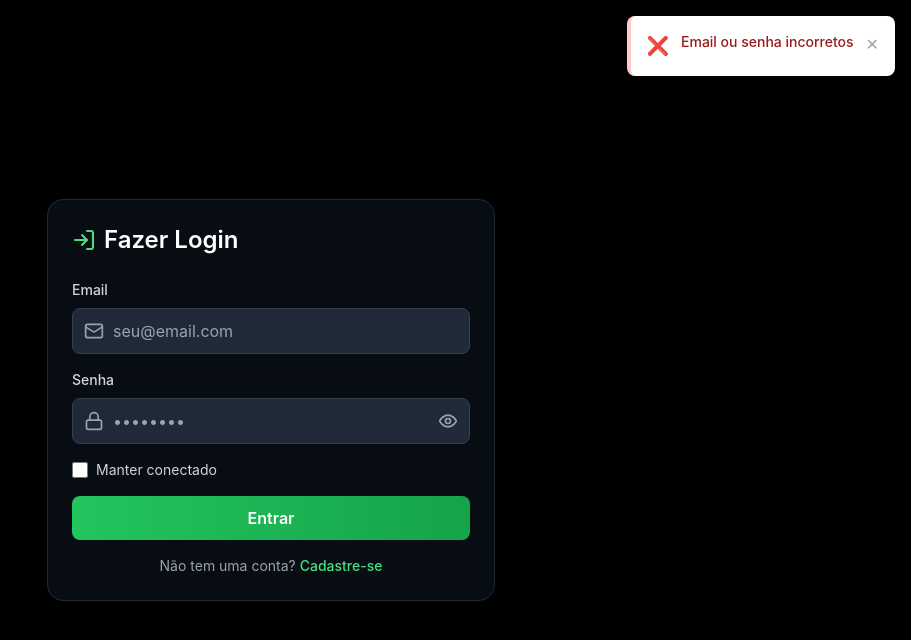
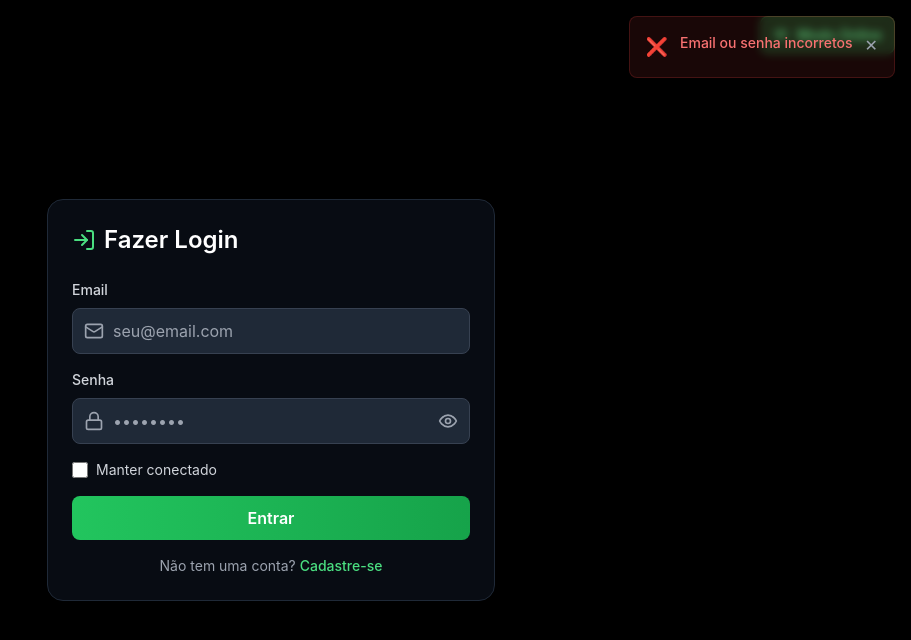
Before and after one commit to caionishizawa/crypto-dashboard, a React (Vite) app: page / in a window 1280 px wide. Both pictures are taken after typing "name@example.com", "Sample123" into the empty fields and a click on the button "Entrar". Shown: the top 640 px of the page, without its empty margins (369-1280 px from the left). Built offline with nearby package versions, Linux system fonts and the light colour scheme; no server answers.

Commit message:
Ajustar notificações para tema escuro padrão do site

```diff
--- a/src/components/Notification.tsx
+++ b/src/components/Notification.tsx
@@ -39,15 +39,15 @@ const Notification: React.FC<NotificationProps> = ({
   const getTypeStyles = () => {
     switch (type) {
       case 'success':
-        return 'bg-green-50 border-green-200 text-green-800';
+        return 'bg-green-500/10 border-green-500/20 text-green-400';
       case 'error':
-        return 'bg-red-50 border-red-200 text-red-800';
+        return 'bg-red-500/10 border-red-500/20 text-red-400';
       case 'warning':
-        return 'bg-yellow-50 border-yellow-200 text-yellow-800';
+        return 'bg-yellow-500/10 border-yellow-500/20 text-yellow-400';
       case 'info':
-        return 'bg-blue-50 border-blue-200 text-blue-800';
+        return 'bg-blue-500/10 border-blue-500/20 text-blue-400';
       default:
-        return 'bg-gray-50 border-gray-200 text-gray-800';
+        return 'bg-gray-500/10 border-gray-500/20 text-gray-400';
     }
   };
 
@@ -70,7 +70,7 @@ const Notification: React.FC<NotificationProps> = ({
     <div className={`fixed top-4 right-4 z-50 transition-all duration-300 ${
       isAnimating ? 'translate-x-0 opacity-100' : 'translate-x-full opacity-0'
     }`}>
-      <div className={`max-w-sm w-full bg-white rounded-lg shadow-lg border-l-4 p-4 ${getTypeStyles()}`}>
+      <div className={`max-w-sm w-full bg-gray-900/90 backdrop-blur-sm rounded-lg shadow-2xl border p-4 ${getTypeStyles()}`}>
         <div className="flex items-start">
           <div className="flex-shrink-0 mr-3">
             <span className="text-lg">{getIcon()}</span>
@@ -84,7 +84,7 @@ const Notification: React.FC<NotificationProps> = ({
                 setIsAnimating(false);
                 setTimeout(onClose, 300);
               }}
-              className="text-gray-400 hover:text-gray-600 transition-colors"
+              className="text-gray-400 hover:text-gray-200 transition-colors"
             >
               ✕
             </button>
```
